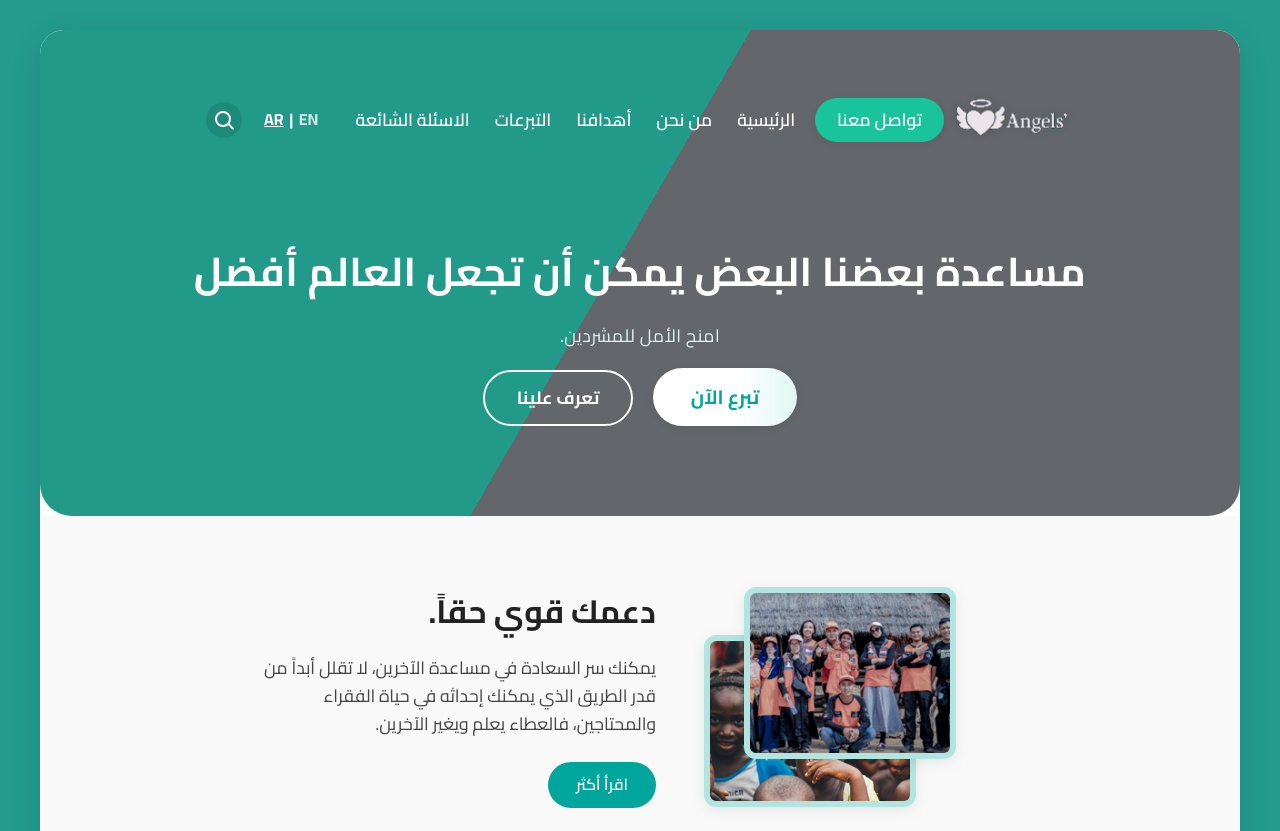
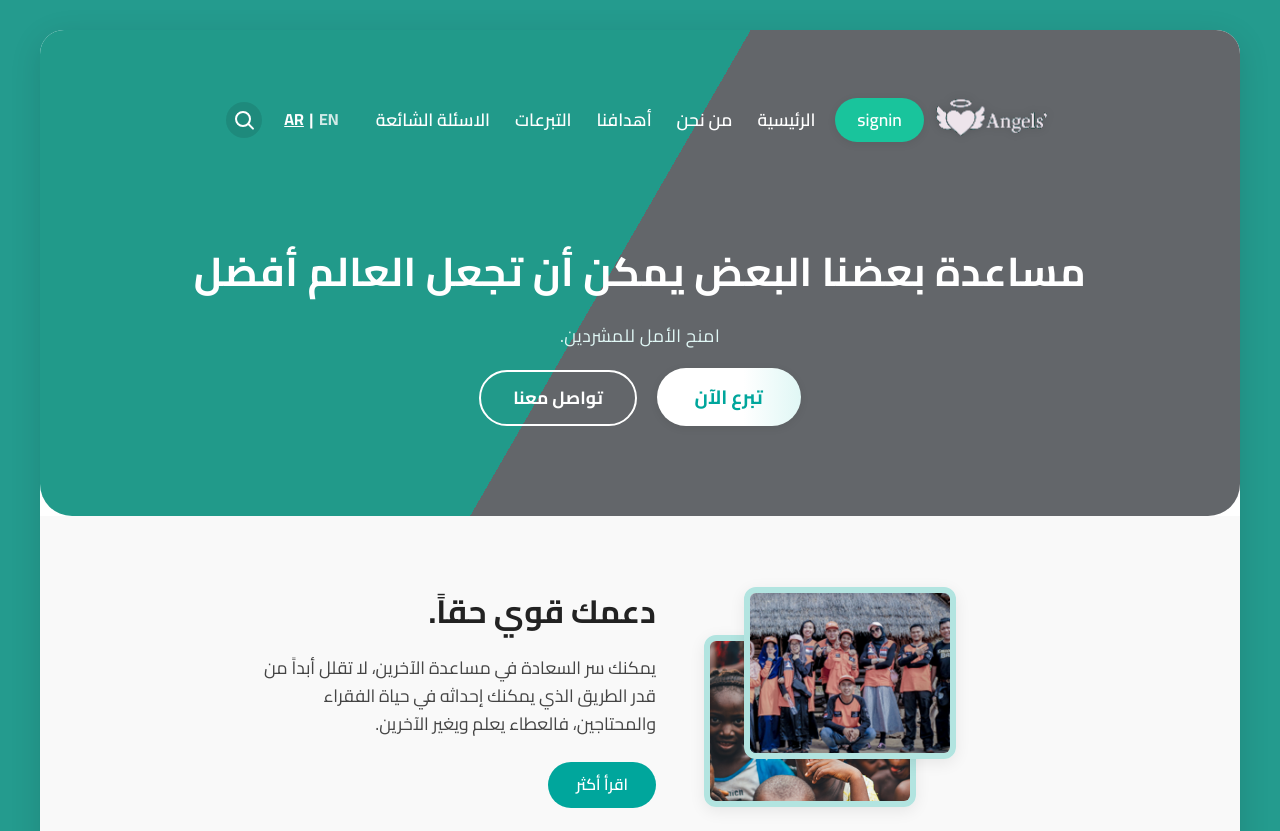
Before and after one commit to AhmedNeoCortex-158/Angels-Refuge-, a plain HTML site: page public/index.html in a window 1280 px wide. Shown: the top 831 px of the page. Drawn offline with Linux system fonts and the light colour scheme.

Commit message:
تم انشاء الدخول

```diff
--- a/public/index.html
+++ b/public/index.html
@@ -1265,7 +1265,8 @@
                                 <a href="index.html">
                                 <img src="../assets/images/Logo_2.png" alt="Logo" class="logo">
                                 </a>
-                                <a href="contact.html" class="contact-header-btn class="contactUs" data-i18n="contactUs"">تواصل معنا</a>
+                                <a href="signin.html" class="contact-header-btn class="contactUs" data-i18n="""> signin</a>
+
                             </div>
                             <nav class="main-nav">
                                 <ul>
@@ -1297,7 +1298,7 @@
                             <h1 class="main-heading" data-i18n="mainHeading">مساعدة بعضنا البعض يمكن أن تجعل العالم أفضل</h1>
                             <div class="hero-mini-title" data-i18n="heroMiniTitle">امنح الأمل للمشردين.</div>
                             <a  class="donate-btn" data-i18n="donateBtn">تبرع الآن</a>
-                            <a href="about.html" class="about-btn" id="about-btn" data-i18n="aboutBtn">تعرف علينا</a>
+                            <a href="contact.html" class="about-btn" id=" data-i18n="aboutBtn"> تواصل معنا</a>
                         </div>
                     </div>
                 </div>
```
